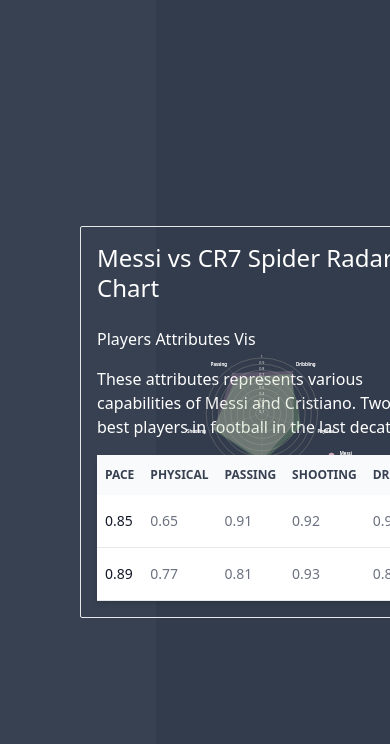
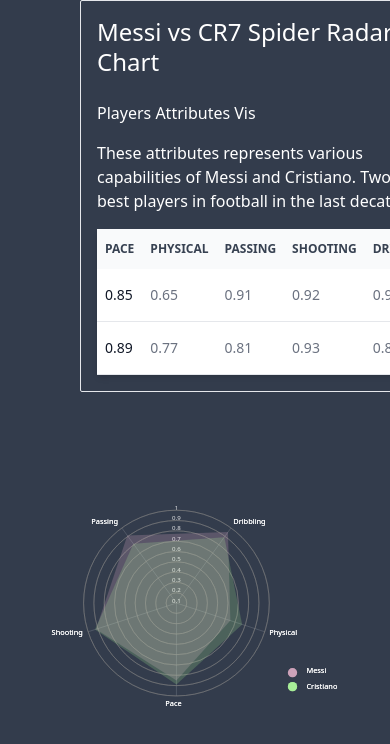
Before and after one commit to simbamkenya/sports-radar-chart, a React (Create React App) app: page / in a window 390 px wide. Shown: the top 744 px of the page. Built offline with nearby package versions, Linux system fonts and the light colour scheme.

Commit message:
fixed breakpoint

```diff
--- a/src/App.js
+++ b/src/App.js
@@ -7,9 +7,9 @@
     <div className="bg-[#333C4C]">
 
        <div className='flex justify-center min-h-screen text-white'>
-        <div className='flex w-full'>
+        <div className='md:flex w-full'>
 
-          <div className='w-2/5 bg-gray-700 flex items-center'>
+          <div className='w-0 md:w-2/5 bg-gray-700 flex items-center'>
             <div className='border max-w-md ml-20 flex flex-col gap-4 p-4 rounded-sm'>
             <h2 className='font-medium leading-tight text-2xl mt-0 mb-2 text-blue-60 text-left'>Messi vs CR7 Spider Radar Chart</h2>
             <h1>Players Attributes Vis</h1>
@@ -64,7 +64,7 @@
 
 
           </div>
-          <div className='w-3/5 flex items-center justify-center'>
+          <div className='md:w-3/5 flex items-center justify-center'>
            <Radar />
           </div>
 
```
